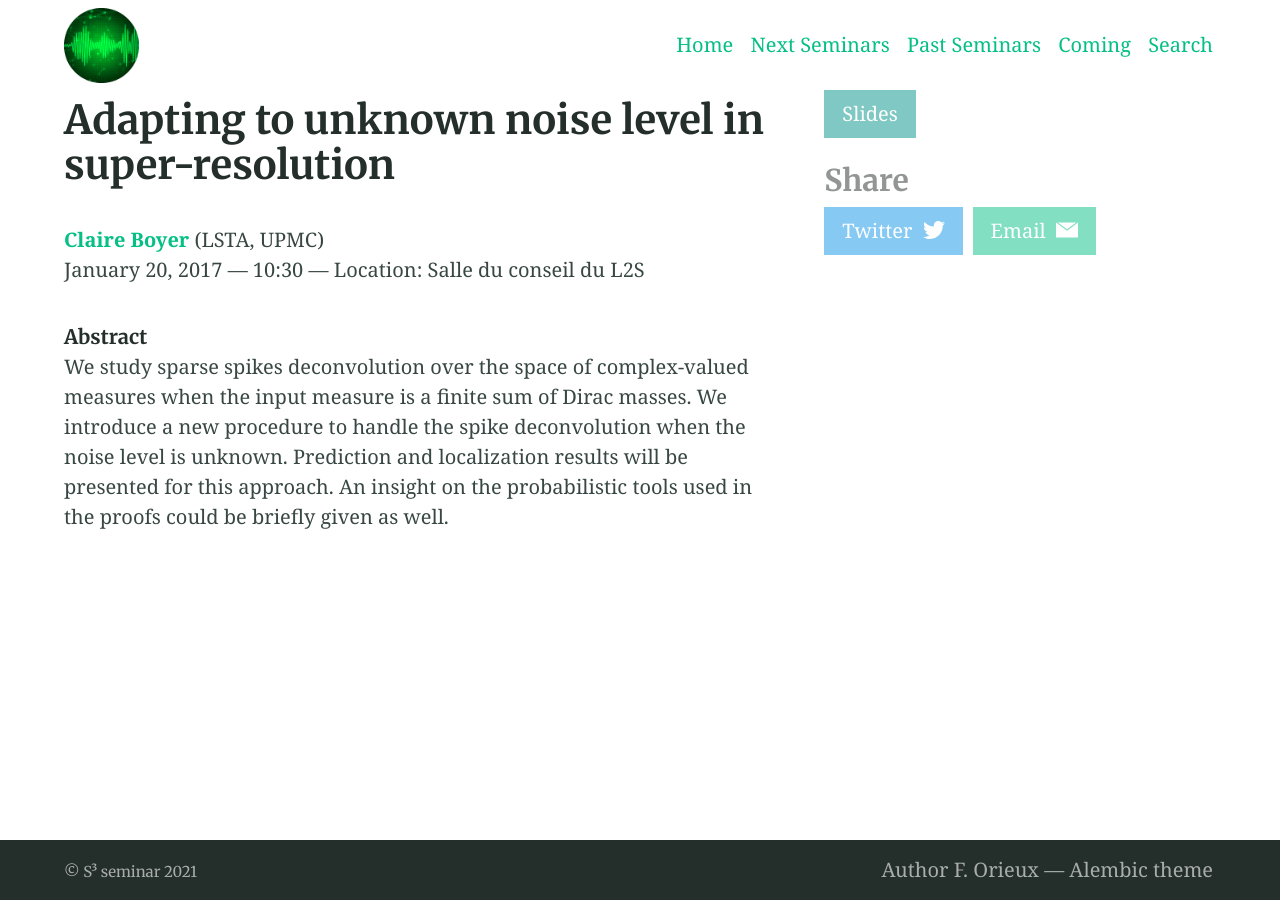
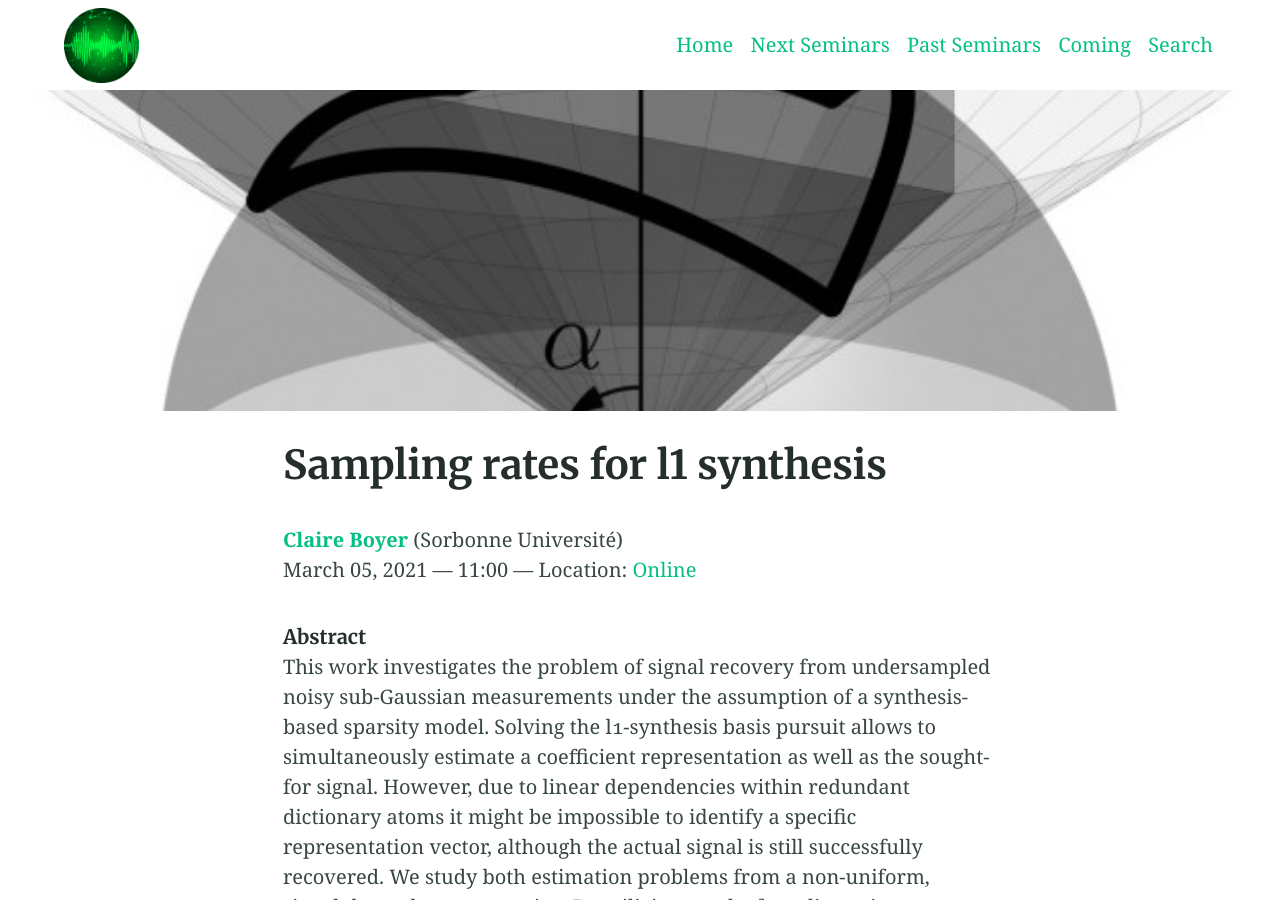
Before and after one commit to s3-seminar/s3-seminar.github.io, a Jekyll site: the page built from _seminars/claire-boyer.md, in a window 1280 px wide and 900 px high. Built offline with Jekyll 4.4.1, drawn with Linux system fonts in a browser that asks for light colours; some of the changed text lies outside the part shown.

Commit message:
Add Claire Boyer

```diff
--- a/_seminars/claire-boyer.md
+++ b/_seminars/claire-boyer.md
@@ -1,18 +1,48 @@
 ---
-title: Adapting to unknown noise level in super-resolution
-speaker: Claire Boyer
-affiliation: LSTA, UPMC
-date: 2017-01-20 10:30
-location: Salle du conseil du L2S
-perso: http://www.lsta.upmc.fr/boyer/
-speakerdeck: https://speakerdeck.com/s3_seminar/claire-boyer
-aside: true
+title: "Sampling rates for l1 synthesis"
+speaker: "Claire Boyer"
+affiliation: "Sorbonne Université"
+date: 2021-03-05 11:00
+online: https://eu.bbcollab.com/guest/d57873767abd4b9f90fddd0e44c40fd8
+perso: https://www.lpsm.paris/pageperso/boyer/
+feature_image: "claire-boyer.jpg"
+image: "claire-boyer.jpg"
+aside: true"
 ---
 
 ###### Abstract
-We study sparse spikes deconvolution over the space of complex-valued
-measures when the input measure is a finite sum of Dirac masses. We
-introduce a new procedure to handle the spike deconvolution when the
-noise level is unknown. Prediction and localization results will be
-presented for this approach. An insight on the probabilistic tools
-used in the proofs could be briefly given as well.
+
+This work investigates the problem of signal recovery from undersampled noisy
+sub-Gaussian measurements under the assumption of a synthesis-based sparsity
+model. Solving the l1-synthesis basis pursuit allows to simultaneously estimate
+a coefficient representation as well as the sought-for signal. However, due to
+linear dependencies within redundant dictionary atoms it might be impossible to
+identify a specific representation vector, although the actual signal is still
+successfully recovered. We study both estimation problems from a non-uniform,
+signal-dependent perspective. By utilizing results from linear inverse problems
+and convex geometry, we identify the sampling rate describing the phase
+transition of both formulations, and propose a “tight” estimated upper-bound.
+This is a joint work with Maximilian März (TU Berlin), Jonas Kahn and Pierre
+Weiss (CNRS, Toulouse).
+
+###### References
+
+M. März, C. Boyer, J. Kahn, and P. Weiss, “Sampling Rates for
+$\ell^1$-Synthesis,” arXiv:2004.07175 [cs, math], Apr. 2020, 2021. [Online].
+Available: http://arxiv.org/abs/2004.07175.
+
+###### Biography
+
+Claire Boyer est maîtresse de conférences à Sorbonne Université depuis 2016,
+et a été membre associé au Département de Mathématiques et Applications à l'ENS
+Ulm de 2017 à 2020. Ses domaines de recherche sont au carrefour du compressed
+sensing, des statistiques de grande dimension, de l’optimisation, des problèmes
+inverses et du machine learning. Durant les 4 dernières années, elle a
+principalement consacré ses travaux de recherche à la reconstruction d’objets
+à partir d’un faible nombre d’observations linéaires, faible devant la
+dimension de l’objet à reconstruire. L’objet d’intérêt pouvait aussi bien
+être un vecteur en dimension finie (on parle alors de compressed sensing),
+qu’une matrice avec entrées manquantes (on parle alors de complétion de
+matrice), qu’une mesure de Radon (on parle alors de “compressed sensing off-the-
+grid”). Plus récemment, elle s'est aussi intéressée aux problèmes
+d'apprentissage statistique lorsque les données peuvent être manquantes.
```
Also changed, not shown: _seminars/claire-boyer/claire-boyer.jpg (added).
